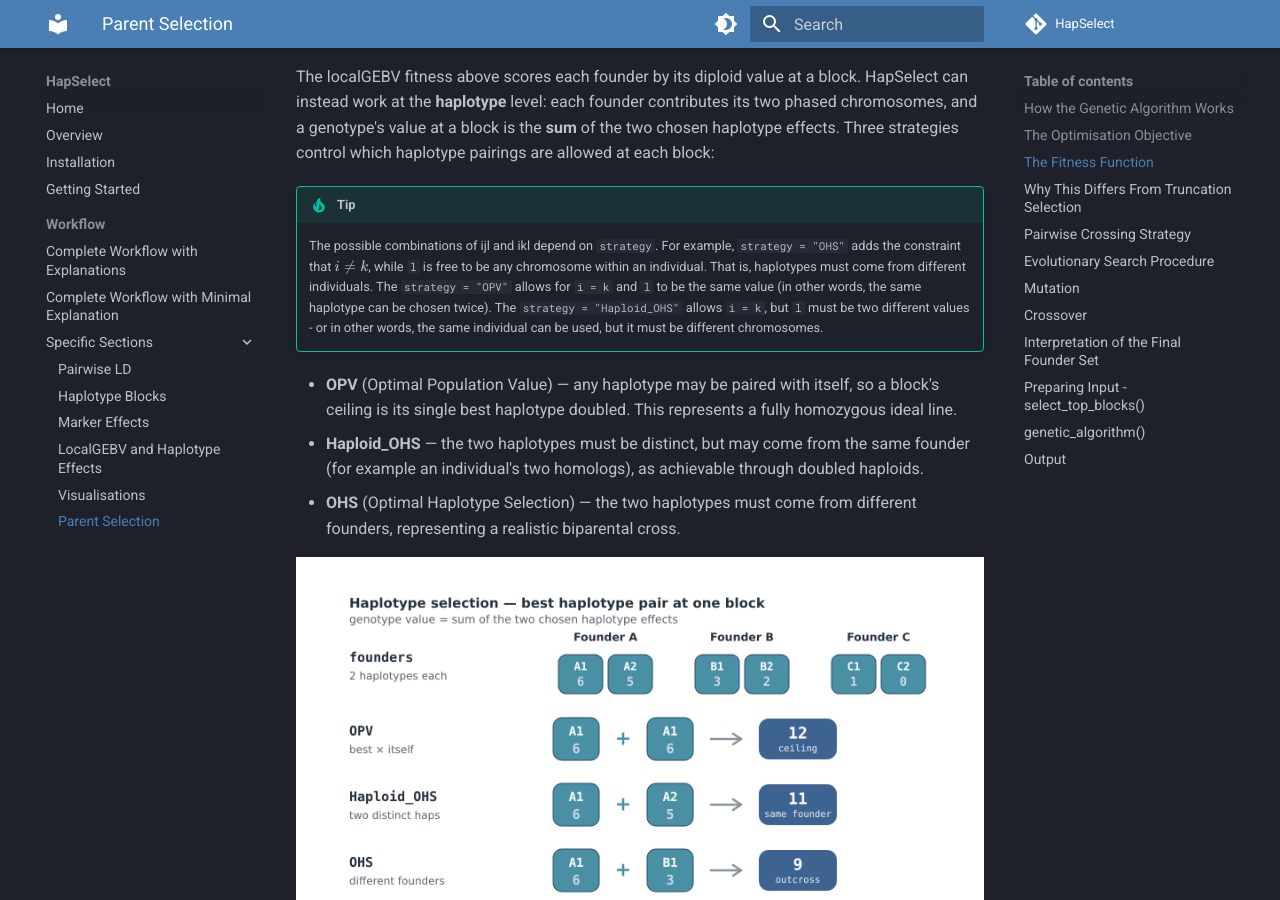
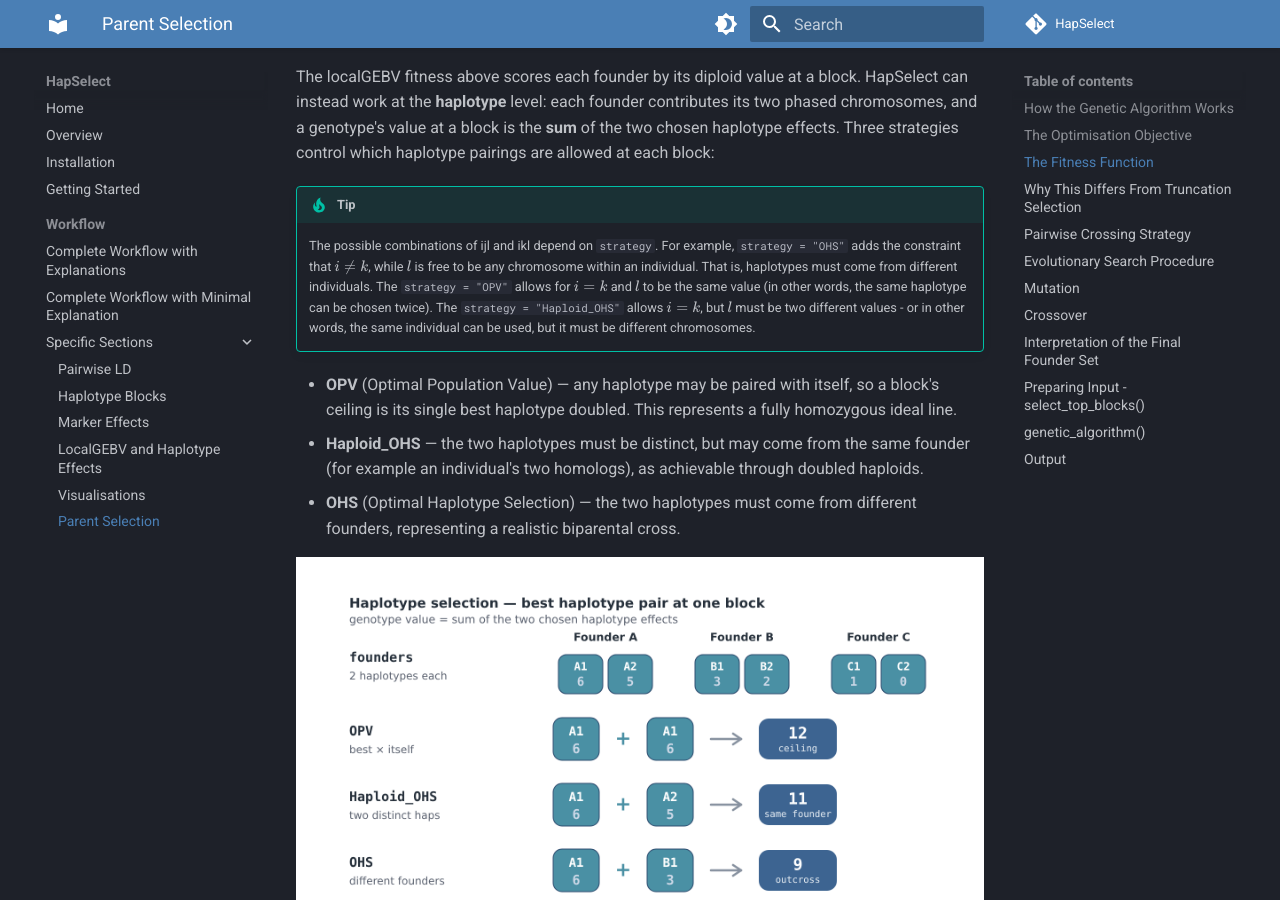
Before and after one commit to wrshf7/HapSelect-Docs, an MkDocs documentation site: the page built from docs/workflow/parent-selection.md, in a window 1280 px wide and 900 px high, scrolled down 3038 px. Built offline with MkDocs 1.6.1 and Material for MkDocs 9.7.7, drawn with Linux system fonts in a browser that asks for light colours; comment, search, counter and statistics services are not loaded.

```diff
--- a/docs/workflow/parent-selection.md
+++ b/docs/workflow/parent-selection.md
@@ -79,7 +79,7 @@ where:
 The localGEBV fitness above scores each founder by its diploid value at a block. HapSelect can instead work at the **haplotype** level: each founder contributes its two phased chromosomes, and a genotype's value at a block is the **sum** of the two chosen haplotype effects. Three strategies control which haplotype pairings are allowed at each block:
 
 !!! tip
-    The possible combinations of ijl and ikl depend on `strategy`. For example, `strategy = "OHS"` adds the constraint that $i \neq k$, while `l` is free to be any chromosome within an individual. That is, haplotypes must come from different individuals. The `strategy = "OPV"` allows for `i = k` and `l` to be the same value (in other words, the same haplotype can be chosen twice). The `strategy = "Haploid_OHS"` allows `i = k`, but `l` must be two different values - or in other words, the same individual can be used, but it must be different chromosomes.
+    The possible combinations of ijl and ikl depend on `strategy`. For example, `strategy = "OHS"` adds the constraint that $i \neq k$, while $l$ is free to be any chromosome within an individual. That is, haplotypes must come from different individuals. The `strategy = "OPV"` allows for $i = k$ and $l$ to be the same value (in other words, the same haplotype can be chosen twice). The `strategy = "Haploid_OHS"` allows $i = k$, but $l$ must be two different values - or in other words, the same individual can be used, but it must be different chromosomes.
 
 - **OPV** (Optimal Population Value) — any haplotype may be paired with itself, so a block's ceiling is its single best haplotype doubled. This represents a fully homozygous ideal line.
 - **Haploid_OHS** — the two haplotypes must be distinct, but may come from the same founder (for example an individual's two homologs), as achievable through doubled haploids.
```
